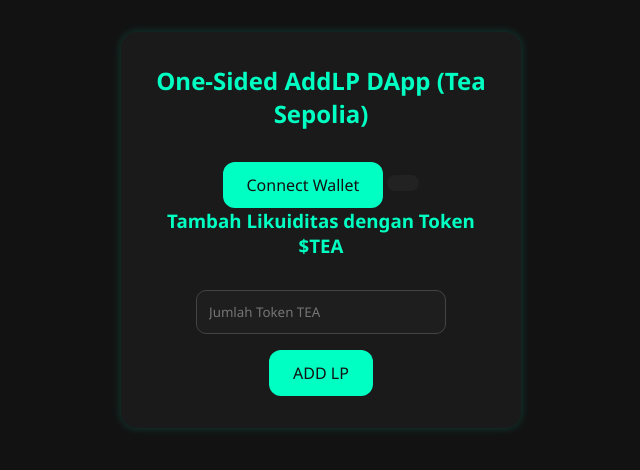
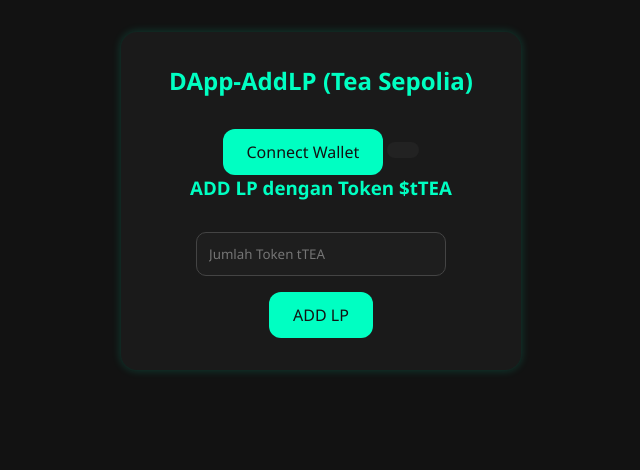
Before and after one commit to hallosayael/dapp-tea-sepolia, a plain HTML site: page index.html in a window 1280 px wide. Shown: the whole page, without its empty margins (319-959 px from the left). Drawn offline with nearby package versions, Linux system fonts and the light colour scheme.

Commit message:
Update index.html

```diff
--- a/index.html
+++ b/index.html
@@ -88,19 +88,19 @@
 </head>
 <body>
   <div class="container">
-    <h2>One-Sided AddLP DApp (Tea Sepolia)</h2>
+    <h2>DApp-AddLP (Tea Sepolia)</h2>
     <button id="connectBtn" onclick="connectWallet()">Connect Wallet</button>
     <div id="wallet" class="hidden"></div>
     <button id="disconnectBtn" class="hidden" onclick="disconnectWallet()">Disconnect</button>
 
-    <h3>Tambah Likuiditas dengan Token $TEA</h3>
-    <input id="amountTokenA" placeholder="Jumlah Token TEA" />
+    <h3>ADD LP dengan Token $tTEA</h3>
+    <input id="amountTokenA" placeholder="Jumlah Token tTEA" />
     <button onclick="zapIntoLP()">ADD LP</button>
   </div>
 
   <script>
-    const tokenBAddress = "0xc0798fc3a96979ACfc0C0bBaf0e43F593C08cfEa";
-    const tokenAAddress = "0xC19CdD287d3fBDa68FeC72E22e3Ced53a8f63858";
+    const tokenAAddress = "0xc0798fc3a96979ACfc0C0bBaf0e43F593C08cfEa";
+    const tokenBAddress = "0xC19CdD287d3fBDa68FeC72E22e3Ced53a8f63858";
     const routerAddress = "0xeE567Fe1712Faf6149d80dA1E6934E354124CfE3";
 
     const abiERC20 = [
```
